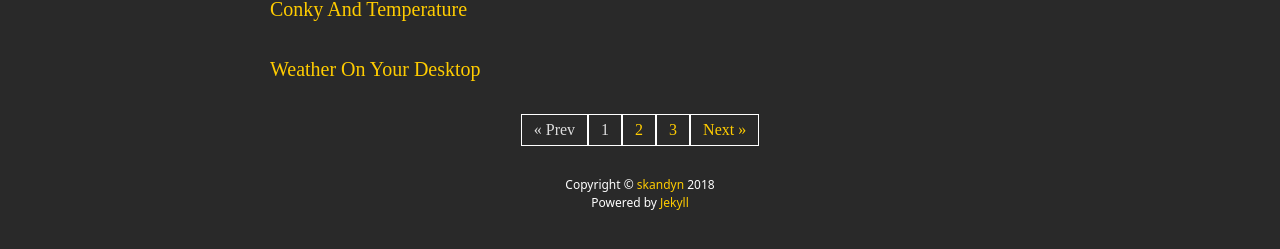
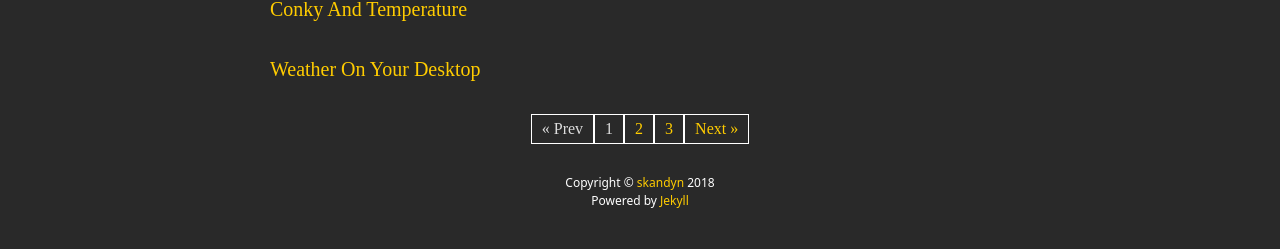
Before and after one commit to skandyn-sh/skandyn-sh.github.io, a Jekyll site: the page built from index.html, in a window 1280 px wide. Shown: the part 571-820 px from the top of the page. Built offline with Jekyll 4.4.1, drawn with Linux system fonts in a browser that asks for light colours; nearby versions of some CDN libraries; library files that are not in the unit come from our copies; the list of posts is cut into pages by our own code; comment, search, counter and statistics services are not loaded.

Commit message:
Update _layout.scss

```diff
--- a/_sass/_layout.scss
+++ b/_sass/_layout.scss
@@ -194,7 +194,7 @@
 }
 
 .pagination a, .pagination span {
-    padding: 3px 12px;
+    padding: 2px 10px;
     border: 1px solid #fff;
     margin-left: -2px;
     margin-right: -2px;
```
